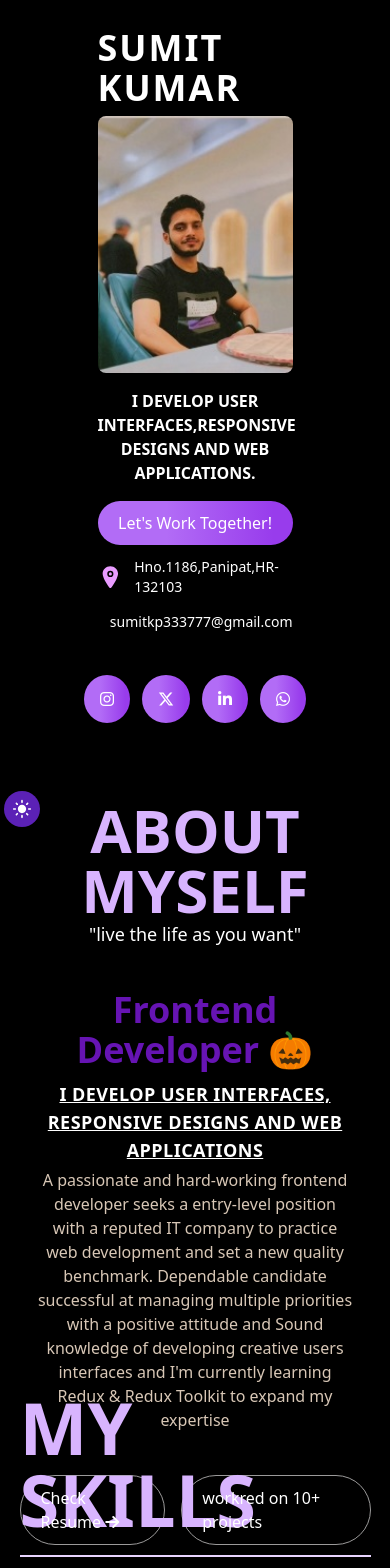
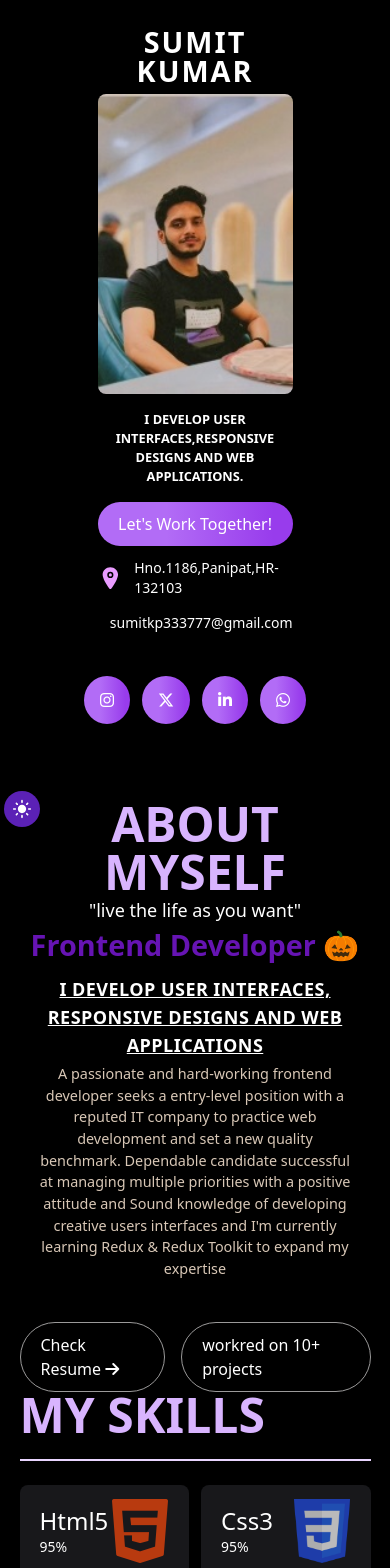
Before and after one commit to Sumitkp07/MyProtfolio, a React (Vite) app: page / in a window 390 px wide. Shown: the top 1568 px of the page. Built offline with nearby package versions, Linux system fonts and the light colour scheme.

Commit message:
responsive

```diff
--- a/src/Components/About/About.jsx
+++ b/src/Components/About/About.jsx
@@ -22,11 +22,11 @@ export const About = () => {
           <div className="about-content w-[78%]">
           <h1  data-aos="zoom-in" className="text-6xl font-extrabold uppercase text-[var(--headings)] mt-[11.5vh]">about myself</h1>
           <p className="text-[var(--textclr)] text-lg mb-2 mt-1.5">"live the life as you want"</p>
-          <h1  data-aos="zoom-in" className="text-[var(--subheading)] text-4xl font-bold capitalize">frontend developer 🎃</h1>
+          <h1  data-aos="zoom-in" className="title text-[var(--subheading)] text-4xl font-bold capitalize">frontend developer 🎃</h1>
           <h2  data-aos="zoom-in" className="text-lg font-semibold text-[var(--textclr)] mt-2.5 mb-1 tracking-wide underline">
             I DEVELOP USER INTERFACES, RESPONSIVE DESIGNS AND WEB APPLICATIONS
           </h2>
-          <p  data-aos="zoom-in" className="text-[var(--paragraph)] font-medium text-[16px] mb-8 w-[90%]">
+          <p  data-aos="zoom-in" className=" para text-[var(--paragraph)] font-medium text-[16px] mb-8 w-[90%]">
             A passionate and hard-working frontend developer seeks a
             entry-level position with a reputed IT company to practice web
             development and set a new quality benchmark. Dependable candidate
--- a/src/Components/Eduction/Education.jsx
+++ b/src/Components/Eduction/Education.jsx
@@ -17,11 +17,11 @@ export const Education = () => {
   return (
     <section >
         <div id="social" className="wrapper socials my-[15vh]">
-        <h1 data-aos="fade-up" className="text-5xl font-extrabold uppercase text-[var(--headings)] pb-5 border-b-2 border-[var(--border)]">social links</h1>
+        <h1 data-aos="fade-up" className="text-5xl font-extrabold uppercase text-[var(--headings)] border-b-2 border-[var(--border)] py-7">social links</h1>
         <div id='social-content' className="grid gap-4 grid-cols-2 lg:grid-cols-4">
         {
           sociaData.map((elem ,index)=>{
-            return <a data-aos="zoom-in" href={elem.link} key={index} className="p-4 rounded-md relative cursor-pointer social-cont overflow-hidden border-2 border-[var(--textclr)] bg-[var(--socialbg)] ">
+            return <a data-aos="zoom-in" href={elem.link} key={index} className="p-4 rounded-md relative cursor-pointer social-cont overflow-hidden border-2 border-[var(--textclr)] bg-[var(--socialbg)] mt-[5vh]">
               <div className='social-bg'></div>
               <img src= {elem.socialbg}
               className="social-rotate absolute z-10 -top-12 h-44 opacity-50 -right-12 text-9xl text-white group-hover:text-violet-400  transition-transform duration-300"
--- a/src/Components/Projects/Projects.jsx
+++ b/src/Components/Projects/Projects.jsx
@@ -22,7 +22,7 @@ export const Projects = () => {
         {
           ProjectData.map((elem, index)=>{
          return <div key={index} data-aos="zoom-in" className="card bg-[var(--cardbg)] h-full w-full rounded-[20px] p-5 duration-200 hover:-translate-y-2 z-10">
-          <div className="img h-44 h-[250px] w-full overflow-hidden rounded-lg">
+          <div className="img h-44 w-full overflow-hidden rounded-lg">
           <img
           src={elem.img}
           alt="project-img"
--- a/src/Components/footer/Footer.jsx
+++ b/src/Components/footer/Footer.jsx
@@ -37,7 +37,7 @@ export const Footer = () => {
 
   return (
     <section>
-      <div className="wrapper h-[40vh] ">
+      <div id="footer" className="wrapper h-[40vh] ">
         <h1  data-aos="fade-up" className="text-[var(--textclr)] text-5xl font-extrabold capitalize text-center">
           create your <span className="text-purple-400">digital presence</span>{" "}
           with me
--- a/src/Components/sidebar/Sidebar.jsx
+++ b/src/Components/sidebar/Sidebar.jsx
@@ -27,14 +27,14 @@ export const Sidebar = () => {
     <>
       <section id="slidebar" className="h-[100vh] lg:w-[28%] lg:fixed border-r-4 border-[#D8B4FE]">
         <div className="content mx-auto my-7 w-[85%] h-[95%]">
-          <h1 className="text-[var(--textclr)] font-sans text-4xl uppercase font-extrabold tracking-[2px] mb-2 md:mx-auto md:text-center md:text-5xl">
+          <div className="divcard w-[100%] h-[40%]">
+          <h1 className="text-[var(--textclr)] font-sans uppercase font-extrabold tracking-[2px] mb-2 md:mx-auto md:text-center text-5xl">
             sumit kumar
           </h1>
-          <div className="divcard w-[100%] h-[40%]">
             <img
               src="./image/cover.jpg"
               alt="img"
-              className="w-full h-full object-cover bg-center rounded-lg"
+              className="w-[400px] h-[300px] object-cover bg-center rounded-lg mx-auto"
             />
             <h4 className="w-full lg:text-xs font-bold text-[var(--textclr)] my-4 lg:tracking-wide md:text-sm">
               I DEVELOP USER INTERFACES,RESPONSIVE DESIGNS AND WEB APPLICATIONS.
--- a/src/index.css
+++ b/src/index.css
@@ -87,7 +87,7 @@
 }
 /* ---------- Navbar & About ----------- */
 .menubar{
-  display:block;
+  display:none;
 }
 #myNav{
   transition: all .5s linear ;
@@ -397,6 +397,10 @@ transition: all .3s linear;
   .content{
     width: 50%;
   }
+  .content h1{
+    font-size: 2.2rem;
+    text-align: center;
+  }
   /* ---- about content ------- */
   .about-content p{
     width: 90%;
@@ -441,7 +445,53 @@ transition: all .3s linear;
   /* ---------------- 768px end -------------------------- */
 
 @media screen and (max-width: 576px){
-
+  .content h1{
+    font-size: 1.8rem;
+    text-align: center;
+  }
+  .content h4{
+    text-align: center;
+    font-size: 0.8rem;
+  }
+  .about-content h1{
+    font-size: 3rem;
+  }
+  .about-content h1.title{
+    font-size: 1.8rem;
+  }
+  .about-content p{
+    margin-bottom: 1px;
+  }
+  p.para{
+    font-size: 0.9rem;
+    font-weight: 400;
+    margin-bottom: 5vh;
+  }
+  #skill h1,
+  #social h1,
+  #project h1{
+    font-size: 3rem;
+  }
+  #social-content{
+    margin-top:2px;
+  }
+  #hire-btn{
+    margin-top: 0;
+  }
+  #footer{
+    height: 60vh;
+  }
+  #footer p{
+    width: 100%;
+  }
+  #footer h1{
+    font-size: 2.8rem;
+  }
+  .footer-content{
+    flex-direction: column;
+    justify-content: center;
+    align-items: center;
+  }
 }
   /* ---------------- 576px end -------------------------- */
 
```
